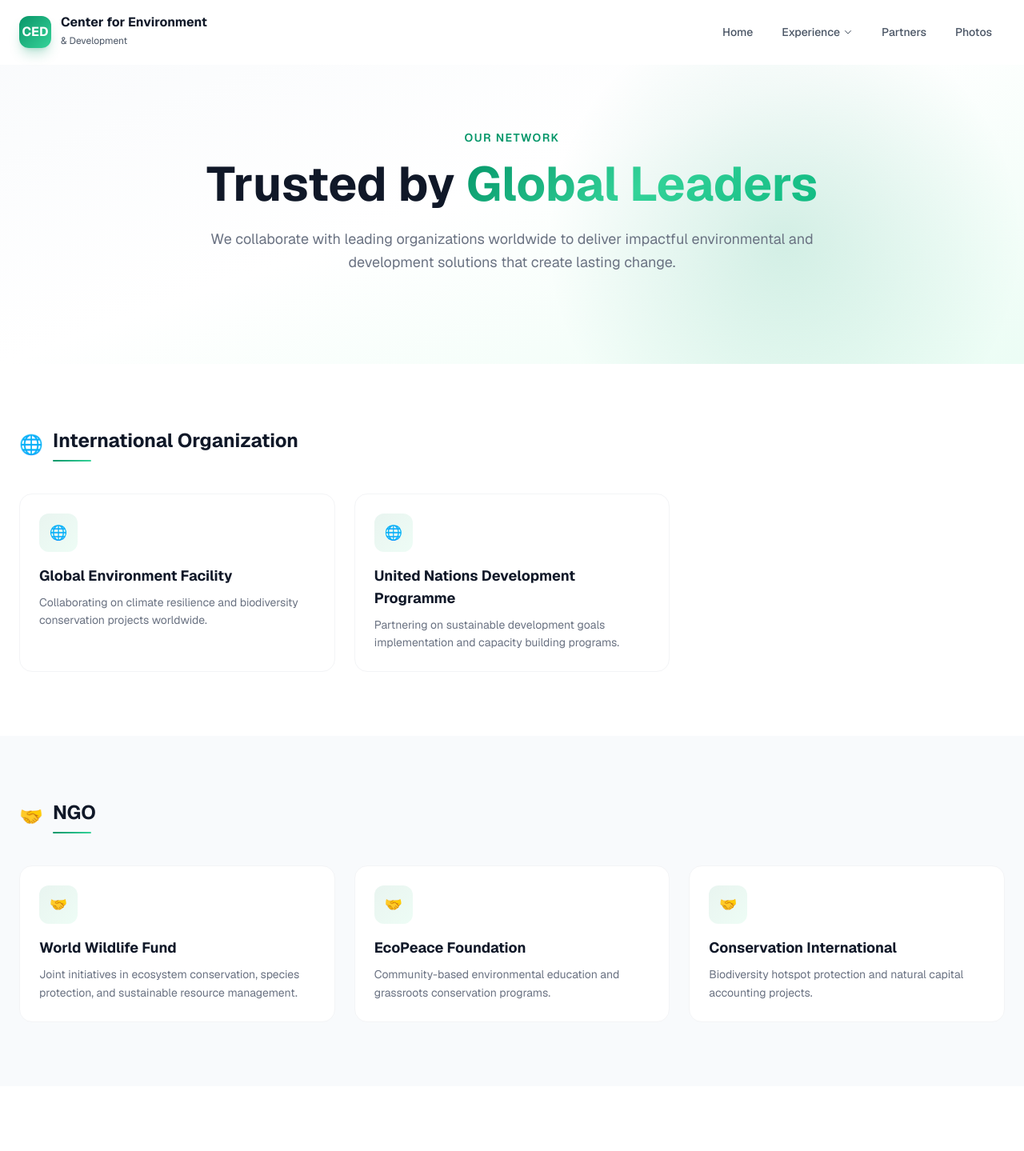
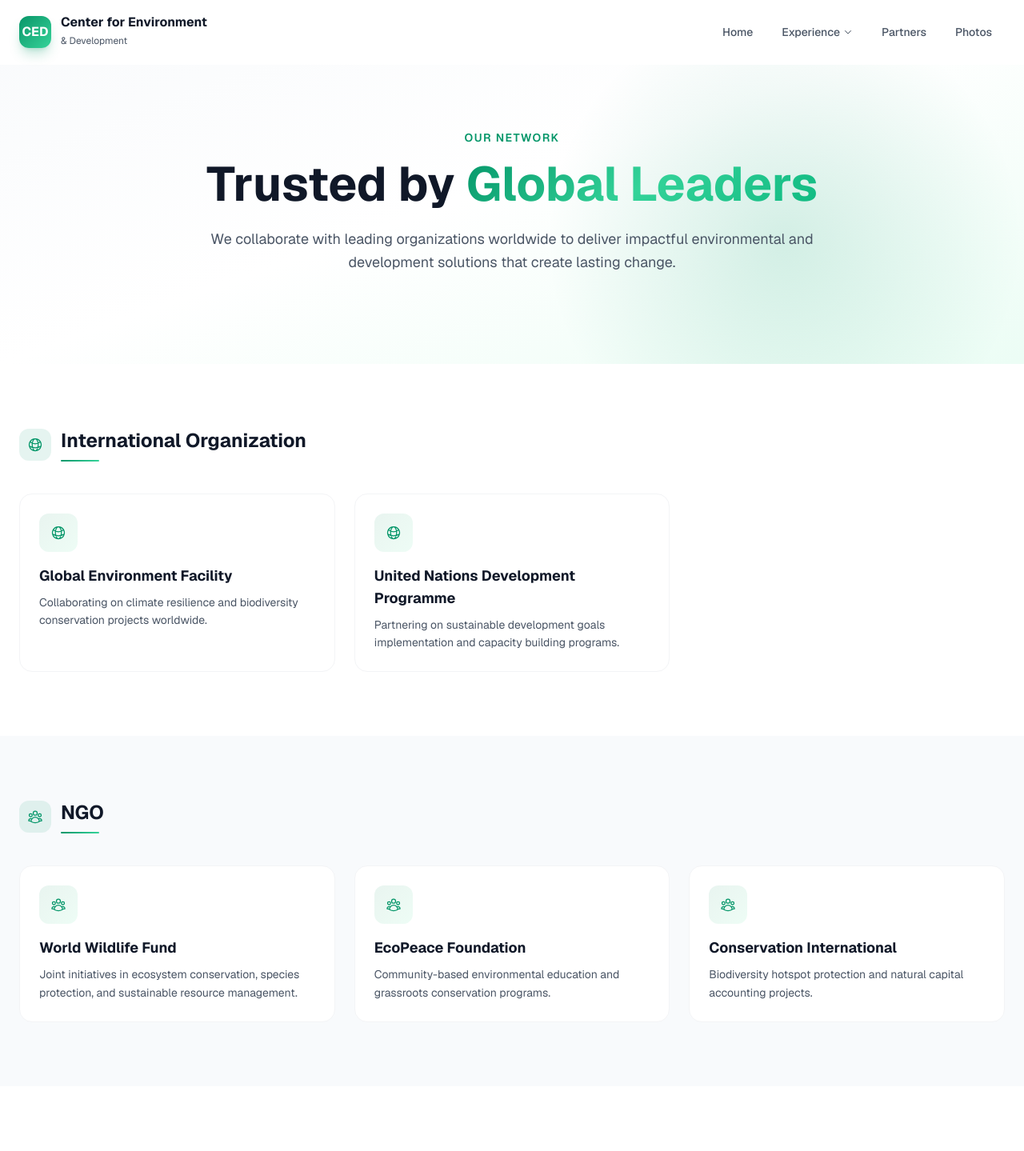
Before and after one commit to Ri-dhee/CED, a Next.js app: page /partners in a window 1280 px wide. Shown: the top 1439 px of the page at 80% size. Built offline with nearby package versions, Linux system fonts and the light colour scheme.

Commit message:
Fix accessibility on Experience, Partners, Photos pages

```diff
--- a/src/app/experience/page.tsx
+++ b/src/app/experience/page.tsx
@@ -52,7 +52,7 @@
 export default function Experience() {
   return (
     <div>
-      <section className="relative pt-28 sm:pt-40 pb-16 sm:pb-28 bg-gradient-to-br from-slate-50 via-white to-emerald-50 overflow-hidden">
+      <section aria-label="Experience header" className="relative pt-28 sm:pt-40 pb-16 sm:pb-28 bg-gradient-to-br from-slate-50 via-white to-emerald-50 overflow-hidden">
         <div className="hero-glow top-0 left-0" />
         <div className="max-w-7xl mx-auto px-4 sm:px-6 relative z-10">
           <div className="text-center max-w-3xl mx-auto">
@@ -60,7 +60,7 @@
             <h1 className="text-3xl sm:text-5xl md:text-6xl font-bold text-gray-900 mt-3 sm:mt-4 mb-4 sm:mb-6">
               Decades of <span className="gradient-text">Proven Impact</span>
             </h1>
-            <p className="text-base sm:text-lg text-gray-500 leading-relaxed">
+            <p className="text-base sm:text-lg text-gray-600 leading-relaxed">
               Over a decade of delivering impactful environmental and development
               solutions across the globe. Each project reflects our commitment to
               excellence and sustainability.
@@ -69,11 +69,11 @@
         </div>
       </section>
 
-      <section className="py-16 sm:py-24 bg-white">
+      <section aria-label="Project timeline" className="py-16 sm:py-24 bg-white">
         <div className="max-w-5xl mx-auto px-4 sm:px-6">
           <div className="grid grid-cols-1 gap-4 sm:gap-8">
             {experiences.map((exp, i) => (
-              <div
+              <article
                 key={i}
                 className="group relative bg-white rounded-2xl border border-gray-100 p-5 sm:p-8 hover:shadow-xl hover:border-primary/20 transition-all hover:-translate-y-0.5"
               >
@@ -92,14 +92,14 @@
                     <p className="text-primary font-medium text-sm mb-3">
                       {exp.client}
                     </p>
-                    <p className="text-gray-500 leading-relaxed mb-4">
+                    <p className="text-gray-600 leading-relaxed mb-4">
                       {exp.description}
                     </p>
                     <div className="flex flex-wrap gap-2">
                       {exp.tags.map((tag) => (
                         <span
                           key={tag}
-                          className="px-3 py-1 bg-gray-50 text-gray-500 text-xs font-medium rounded-full border border-gray-100"
+                          className="px-3 py-1 bg-gray-50 text-gray-600 text-xs font-medium rounded-full border border-gray-100"
                         >
                           {tag}
                         </span>
@@ -107,7 +107,7 @@
                     </div>
                   </div>
                 </div>
-              </div>
+              </article>
             ))}
           </div>
         </div>
--- a/src/app/partners/page.tsx
+++ b/src/app/partners/page.tsx
@@ -63,18 +63,46 @@
   "Research Organization",
 ];
 
-const categoryIcons: Record<string, string> = {
-  "International Organization": "🌐",
-  "NGO": "🤝",
-  "Government": "🏛️",
-  "Financial Institution": "🏦",
-  "Research Organization": "🔬",
+const categoryIcons: Record<string, React.ReactNode> = {
+  "International Organization": (
+    <svg className="w-5 h-5" fill="none" stroke="currentColor" viewBox="0 0 24 24" aria-hidden="true">
+      <path strokeLinecap="round" strokeLinejoin="round" strokeWidth={1.5} d="M12 21a9.004 9.004 0 008.716-6.747M12 21a9.004 9.004 0 01-8.716-6.747M12 21c2.485 0 4.5-4.03 4.5-9S14.485 3 12 3m0 18c-2.485 0-4.5-4.03-4.5-9S9.515 3 12 3m0 0a8.997 8.997 0 017.843 4.582M12 3a8.997 8.997 0 00-7.843 4.582m15.686 0A11.953 11.953 0 0112 10.5c-2.998 0-5.74-1.1-7.843-2.918m15.686 0A8.959 8.959 0 0121 12c0 .778-.099 1.533-.284 2.253m0 0A17.919 17.919 0 0112 16.5c-3.162 0-6.133-.815-8.716-2.247m0 0A9.015 9.015 0 013 12c0-1.605.42-3.113 1.157-4.418" />
+    </svg>
+  ),
+  NGO: (
+    <svg className="w-5 h-5" fill="none" stroke="currentColor" viewBox="0 0 24 24" aria-hidden="true">
+      <path strokeLinecap="round" strokeLinejoin="round" strokeWidth={1.5} d="M18 18.72a9.094 9.094 0 003.741-.479 3 3 0 00-4.682-2.72m.94 3.198l.001.031c0 .225-.012.447-.037.666A11.944 11.944 0 0112 21c-2.17 0-4.207-.576-5.963-1.584A6.062 6.062 0 016 18.719m12 0a5.971 5.971 0 00-.941-3.197m0 0A5.995 5.995 0 0012 12.75a5.995 5.995 0 00-5.058 2.772m0 0a3 3 0 00-4.681 2.72 8.986 8.986 0 003.74.477m.94-3.197a5.971 5.971 0 00-.94 3.197M15 6.75a3 3 0 11-6 0 3 3 0 016 0zm6 3a2.25 2.25 0 11-4.5 0 2.25 2.25 0 014.5 0zm-13.5 0a2.25 2.25 0 11-4.5 0 2.25 2.25 0 014.5 0z" />
+    </svg>
+  ),
+  Government: (
+    <svg className="w-5 h-5" fill="none" stroke="currentColor" viewBox="0 0 24 24" aria-hidden="true">
+      <path strokeLinecap="round" strokeLinejoin="round" strokeWidth={1.5} d="M12 21v-8.25M15.75 21v-8.25M8.25 21v-8.25M3 9l9-6 9 6m-1.5 12V10.332A48.36 48.36 0 0012 9.75c-2.551 0-5.056.2-7.5.582V21M3 21h18M12 6.75h.008v.008H12V6.75z" />
+    </svg>
+  ),
+  "Financial Institution": (
+    <svg className="w-5 h-5" fill="none" stroke="currentColor" viewBox="0 0 24 24" aria-hidden="true">
+      <path strokeLinecap="round" strokeLinejoin="round" strokeWidth={1.5} d="M12 21v-8.25M15.75 21v-8.25M8.25 21v-8.25M3 9l9-6 9 6m-1.5 12V10.332A48.36 48.36 0 0012 9.75c-2.551 0-5.056.2-7.5.582V21M3 21h18M12 6.75h.008v.008H12V6.75z" />
+    </svg>
+  ),
+  "Research Organization": (
+    <svg className="w-5 h-5" fill="none" stroke="currentColor" viewBox="0 0 24 24" aria-hidden="true">
+      <path strokeLinecap="round" strokeLinejoin="round" strokeWidth={1.5} d="M9.75 3.104v5.714a2.25 2.25 0 01-.659 1.591L5 14.5M9.75 3.104c-.251.023-.501.05-.75.082m.75-.082a24.301 24.301 0 014.5 0m0 0v5.714c0 .597.237 1.17.659 1.591L19.8 15.3M14.25 3.104c.251.023.501.05.75.082M19.8 15.3l-1.57.393A9.065 9.065 0 0112 15a9.065 9.065 0 00-6.23.693L5 14.5m14.8.8l1.402 1.402c1.232 1.232.65 3.318-1.067 3.611A48.309 48.309 0 0112 21c-2.773 0-5.491-.235-8.135-.687-1.718-.293-2.3-2.379-1.067-3.61L5 14.5" />
+    </svg>
+  ),
+};
+
+const categoryAriaLabels: Record<string, string> = {
+  "International Organization": "Globe icon representing international organizations",
+  NGO: "People icon representing non-governmental organizations",
+  Government: "Building icon representing government institutions",
+  "Financial Institution": "Bank icon representing financial institutions",
+  "Research Organization": "Flask icon representing research organizations",
 };
 
 export default function Partners() {
   return (
     <div>
-      <section className="relative pt-28 sm:pt-40 pb-16 sm:pb-28 bg-gradient-to-br from-slate-50 via-white to-emerald-50 overflow-hidden">
+      <section aria-label="Partners header" className="relative pt-28 sm:pt-40 pb-16 sm:pb-28 bg-gradient-to-br from-slate-50 via-white to-emerald-50 overflow-hidden">
         <div className="hero-glow top-0 right-0" />
         <div className="max-w-7xl mx-auto px-4 sm:px-6 relative z-10">
           <div className="text-center max-w-3xl mx-auto">
@@ -82,7 +110,7 @@
             <h1 className="text-3xl sm:text-5xl md:text-6xl font-bold text-gray-900 mt-3 sm:mt-4 mb-4 sm:mb-6">
               Trusted by <span className="gradient-text">Global Leaders</span>
             </h1>
-            <p className="text-base sm:text-lg text-gray-500 leading-relaxed">
+            <p className="text-base sm:text-lg text-gray-600 leading-relaxed">
               We collaborate with leading organizations worldwide to deliver
               impactful environmental and development solutions that create
               lasting change.
@@ -95,10 +123,12 @@
         const filtered = partners.filter((p) => p.category === category);
         if (filtered.length === 0) return null;
         return (
-          <section key={category} className={`py-12 sm:py-20 ${ci % 2 === 0 ? "bg-white" : "bg-slate-50"}`}>
+          <section key={category} aria-label={category} className={`py-12 sm:py-20 ${ci % 2 === 0 ? "bg-white" : "bg-slate-50"}`}>
             <div className="max-w-7xl mx-auto px-4 sm:px-6">
               <div className="flex items-center gap-3 mb-6 sm:mb-10">
-                <span className="text-xl sm:text-2xl">{categoryIcons[category]}</span>
+                <div className="w-10 h-10 bg-primary/10 rounded-xl flex items-center justify-center text-primary" aria-hidden="true">
+                  {categoryIcons[category]}
+                </div>
                 <div>
                   <h2 className="text-xl sm:text-2xl font-bold text-gray-900">{category}</h2>
                   <div className="h-0.5 w-12 bg-gradient-to-r from-primary to-primary-light rounded-full mt-2" />
@@ -106,22 +136,20 @@
               </div>
               <div className="grid grid-cols-1 sm:grid-cols-2 lg:grid-cols-3 gap-4 sm:gap-6">
                 {filtered.map((partner, index) => (
-                  <div
+                  <article
                     key={index}
                     className="group bg-white rounded-2xl p-6 border border-gray-100 hover:shadow-xl hover:border-primary/20 transition-all hover:-translate-y-0.5 card-shine"
                   >
-                    <div className="w-12 h-12 bg-gradient-to-br from-primary/10 to-accent/20 rounded-xl flex items-center justify-center mb-4 group-hover:from-primary group-hover:to-primary-light transition-all">
-                      <span className="text-lg group-hover:scale-110 transition-transform">
-                        {categoryIcons[category]}
-                      </span>
+                    <div className="w-12 h-12 bg-gradient-to-br from-primary/10 to-accent/20 rounded-xl flex items-center justify-center text-primary mb-4 group-hover:from-primary group-hover:to-primary-light group-hover:text-white transition-all">
+                      {categoryIcons[category]}
                     </div>
                     <h3 className="text-lg font-bold text-gray-900 mb-2">
                       {partner.name}
                     </h3>
-                    <p className="text-gray-500 text-sm leading-relaxed">
+                    <p className="text-gray-600 text-sm leading-relaxed">
                       {partner.description}
                     </p>
-                  </div>
+                  </article>
                 ))}
               </div>
             </div>
```
Also changed, not shown: src/app/photos/page.tsx (+8 -8 lines).
